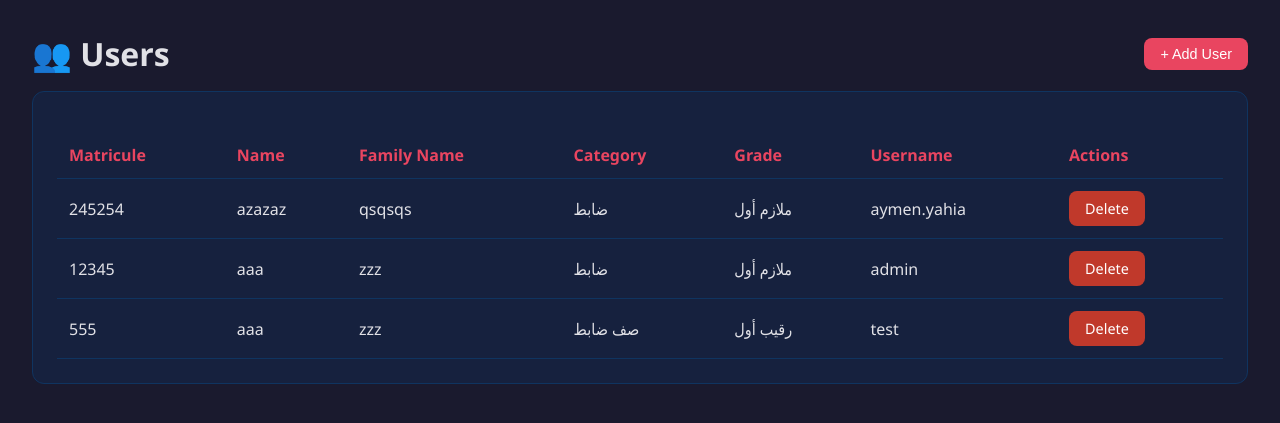
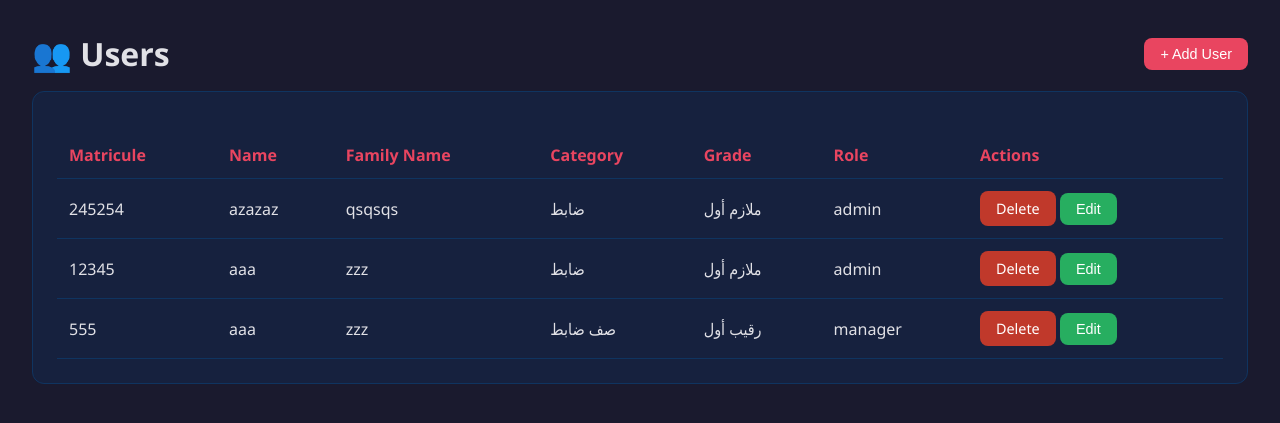
Before and after one commit to aymenyahia/test_backend, a Flask app: template templates/tables/users.html in a window 1280 px wide. Shown: the part 112-535 px from the top of the page. Run offline with Flask 3, Linux system fonts and the light colour scheme; the template is opened without the code that fills it: values that come from a table or form of the project are taken from there, others are empty; the visitor is signed in with stand-in values (Sample User, id 1).

Commit message:
user add and modify fixed, works well now

```diff
--- a/app.py
+++ b/app.py
@@ -28,6 +28,17 @@ def inject_pending_approvals_count():
     def get_pending_approvals_count():
         return UserApprovalRequest.query.count()
     return dict(get_pending_approvals_count=get_pending_approvals_count)
+
+@app.context_processor
+def inject_user_profile_pic():
+    """Make current user's profile picture available in all templates"""
+    def get_user_profile_pic():
+        if 'user_matricule' in session:
+            user = User.query.get(session['user_matricule'])
+            if user:
+                return get_profile_picture_url(user)
+        return '/static/uploads/profiles/default.png'
+    return dict(profile_pic=get_user_profile_pic())
 
 # ============================================================
 # LOGIN / AUTH ROUTES
@@ -288,7 +299,7 @@ def dashboard():
 
 # --- USERS (Admin only) ---
 @app.route('/web/users')
-@admin_required
+@manager_required
 def web_users():
     users = User.query.all()
     grades = Grade.query.all()
@@ -297,7 +308,7 @@ def web_users():
     return render_template('tables/users.html', users=users, grades=grades, categories=categories, roles=roles)
 
 @app.route('/web/users/add', methods=['POST'])
-@admin_required
+@manager_required
 def web_add_user():
     profile_pic = 'default.png'
     if 'profil_pic' in request.files:  # Note: profil_pic (with 'l')
@@ -321,6 +332,39 @@ def web_add_user():
     ))
     db.session.commit()
     flash('User added', 'success')
+    return redirect(url_for('web_users'))
+
+@app.route('/web/users/edit', methods=['POST'])
+@manager_required
+def web_edit_user():
+    matricule = request.form['matricule']
+    user = User.query.get_or_404(matricule)
+
+    current_role = session.get('user_role', ROLE_USER)
+    target_role = user.user_role
+
+    # Can edit same role or lower (higher number = lower privilege)
+    if current_role > target_role:
+        flash('You cannot modify this user', 'danger')
+        return redirect(url_for('web_users'))
+
+    # Update allowed fields only
+    user.name = request.form.get('name', user.name)
+    user.family_name = request.form.get('family_name', user.family_name)
+    user.category = request.form.get('category', user.category)
+    user.grade = request.form.get('grade', user.grade)
+
+    # Role change: can only assign same role or lower
+    new_role = request.form.get('user_role')
+    if new_role:
+        new_role_int = int(new_role)
+        if new_role_int < current_role:
+            flash('You cannot assign a higher privilege role', 'danger')
+            return redirect(url_for('web_users'))
+        user.user_role = new_role_int
+
+    db.session.commit()
+    flash('User updated successfully', 'success')
     return redirect(url_for('web_users'))
 
 @app.route('/web/users/delete/<matricule>')
--- a/templates/base.html
+++ b/templates/base.html
@@ -58,11 +58,11 @@
             <h1>🏢 Bureau Management</h1>
             <div class="nav-links">
                 <a href="{{ url_for('dashboard') }}">Dashboard</a>
-                {% if session.get('user_role') == 1 %}<a href="{{ url_for('web_users') }}">Users</a>{% endif %}
+                {% if session.get('user_role') in [1, 2] %}<a href="{{ url_for('web_users') }}">Users</a>{% endif %}
                 {% if session.get('user_role') in [1, 2] %}<a href="{{ url_for('web_pending_approvals') }}">Pending Approvals</a>{% endif %}
                 <a href="{{ url_for('web_tasks') }}">Tasks</a>
-                {% if session.get('user_role') in [1, 2] %}<a href="{{ url_for('web_grades') }}">Grades</a>{% endif %}
-                {% if session.get('user_role') in [1, 2] %}<a href="{{ url_for('web_categories') }}">Categories</a>{% endif %}
+                {% if session.get('user_role') == 1 %}<a href="{{ url_for('web_grades') }}">Grades</a>{% endif %}
+                {% if session.get('user_role') == 1 %}<a href="{{ url_for('web_categories') }}">Categories</a>{% endif %}
                 {% if session.get('user_role') in [1, 2] %}<a href="{{ url_for('web_assignments') }}">Assignments</a>{% endif %}
                 <a href="{{ url_for('web_p2p_chats') }}">P2P Chats</a>
                 <a href="{{ url_for('web_group_chats') }}">Group Chats</a>
--- a/templates/tables/users.html
+++ b/templates/tables/users.html
@@ -7,19 +7,31 @@
 </div>
 <div class="card">
     <table>
-        <thead><tr><th>Matricule</th><th>Name</th><th>Family Name</th><th>Category</th><th>Grade</th><th>Username</th><th>Actions</th></tr></thead>
+        <thead><tr><th>Matricule</th><th>Name</th><th>Family Name</th><th>Category</th><th>Grade</th><th>Role</th><th>Actions</th></tr></thead>
         <tbody>
             {% for user in users %}
-            <tr><td>{{ user.matricule }}</td><td>{{ user.name }}</td><td>{{ user.family_name }}</td>
+            <tr>
+                <td>{{ user.matricule }}</td>
+                <td>{{ user.name }}</td>
+                <td>{{ user.family_name }}</td>
                 <td>{{ user.category_rel.category_name if user.category_rel else user.category }}</td>
                 <td>{{ user.grade_rel.grade_name if user.grade_rel else user.grade }}</td>
-                <td>{{ user.user_name }}</td>
-                <td><a href="{{ url_for('web_delete_user', matricule=user.matricule) }}" class="btn btn-danger" onclick="return confirm('Delete this user?')">Delete</a></td></tr>
+                <td>{{ user.role_rel.role if user.role_rel else 'Unknown' }}</td>
+                <td>
+                    {% set current_role = session.get('user_role', 3) %}
+                    {% set target_role = user.user_role %}
+                    <a href="{{ url_for('web_delete_user', matricule=user.matricule) }}" class="btn btn-danger" onclick="return confirm('Delete this user?')">Delete</a>
+                    {% if current_role <= target_role %}
+                    <button class="btn btn-success" onclick="openEditModal('{{ user.matricule }}', '{{ user.name }}', '{{ user.family_name }}', '{{ user.category }}', '{{ user.grade }}', '{{ user.user_role }}')">Edit</button>
+                    {% endif %}
+                </td>
+            </tr>
             {% endfor %}
         </tbody>
     </table>
 </div>
 
+<!-- ADD USER MODAL -->
 <div id="addModal" class="modal">
     <div class="modal-content">
         <h2>Add User</h2>
@@ -47,12 +59,17 @@
             </div>
 
             <div class="form-group"><label>Password *</label><input type="password" name="password" required></div>
-            <div class="form-group"><label>Role *</label><select name="user_role" required>
-                <option value="">Select Role</option>
-                {% for role in roles %}
-                    <option value="{{ role.user_role_id }}">{{ role.role }}</option>
-                {% endfor %}
-            </select></div>
+            <div class="form-group"><label>Role *</label>
+                <select name="user_role" required>
+                    <option value="">Select Role</option>
+                    {% set current_role = session.get('user_role', 3) %}
+                    {% for role in roles %}
+                        {% if role.user_role_id >= current_role %}
+                        <option value="{{ role.user_role_id }}">{{ role.role }}</option>
+                        {% endif %}
+                    {% endfor %}
+                </select>
+            </div>
 
             <div class="form-group">
                 <label>Profile Picture</label>
@@ -69,7 +86,52 @@
     </div>
 </div>
 
-<!-- Grade data: use category_rel.category_id if category_id is None -->
+<!-- EDIT USER MODAL -->
+<div id="editModal" class="modal">
+    <div class="modal-content">
+        <h2>Edit User</h2>
+        <form method="POST" action="{{ url_for('web_edit_user') }}">
+            <input type="hidden" name="matricule" id="editMatricule">
+            <div class="form-group"><label>First Name *</label><input type="text" name="name" id="editName" required></div>
+            <div class="form-group"><label>Last Name *</label><input type="text" name="family_name" id="editFamilyName" required></div>
+
+            <div class="form-group">
+                <label>Category *</label>
+                <select name="category" id="editCategory" required onchange="updateEditGrades()">
+                    <option value="">Select Category</option>
+                    {% for cat in categories %}
+                        <option value="{{ cat.category_id }}">{{ cat.category_name }}</option>
+                    {% endfor %}
+                </select>
+            </div>
+
+            <div class="form-group">
+                <label>Grade *</label>
+                <select name="grade" id="editGrade" required disabled>
+                    <option value="">Select Category First</option>
+                </select>
+            </div>
+
+            <div class="form-group">
+                <label>Role *</label>
+                <select name="user_role" id="editRole" required>
+                    <option value="">Select Role</option>
+                    {% set current_role = session.get('user_role', 3) %}
+                    {% for role in roles %}
+                        {% if role.user_role_id >= current_role %}
+                        <option value="{{ role.user_role_id }}">{{ role.role }}</option>
+                        {% endif %}
+                    {% endfor %}
+                </select>
+            </div>
+
+            <button type="submit" class="btn btn-success">Update</button>
+            <button type="button" class="btn btn-primary" onclick="document.getElementById('editModal').classList.remove('active')">Cancel</button>
+        </form>
+    </div>
+</div>
+
+<!-- Grade data lookup -->
 <div id="gradeData" style="display:none">
 {% for gr in grades %}
     {% set gr_cat_id = gr.category_id if gr.category_id is not none else (gr.category_rel.category_id if gr.category_rel else '') %}
@@ -80,9 +142,35 @@
 </div>
 
 <script>
+function openEditModal(matricule, name, familyName, category, grade, role) {
+    document.getElementById('editMatricule').value = matricule;
+    document.getElementById('editName').value = name;
+    document.getElementById('editFamilyName').value = familyName;
+    document.getElementById('editCategory').value = category;
+    document.getElementById('editRole').value = role;
+
+    updateEditGrades();
+
+    setTimeout(function() {
+        document.getElementById('editGrade').value = grade;
+    }, 10);
+
+    document.getElementById('editModal').classList.add('active');
+}
+
 function updateGrades() {
     var catId = String(document.getElementById('categorySelect').value);
     var sel = document.getElementById('gradeSelect');
+    populateGrades(catId, sel);
+}
+
+function updateEditGrades() {
+    var catId = String(document.getElementById('editCategory').value);
+    var sel = document.getElementById('editGrade');
+    populateGrades(catId, sel);
+}
+
+function populateGrades(catId, sel) {
     sel.innerHTML = '';
 
     if (!catId) {
```
Also changed, not shown: templates/signup.html (+54 -10 lines), Bureau_management_DB.db, static/uploads/profiles/018a8f2865d84774a52c66ba07ef029e.png (added), static/uploads/profiles/224c69d2829b4567989c81deb72792b6.png (renamed from static/uploads/profiles/aba85203960547aba9c864702d3ed840.png), static/uploads/profiles/29a4dab3884d4f7c96cf1baf6ef8de75.png (added), static/uploads/profiles/f279329e2d5744ab965adb42654313df.jpeg (added).
